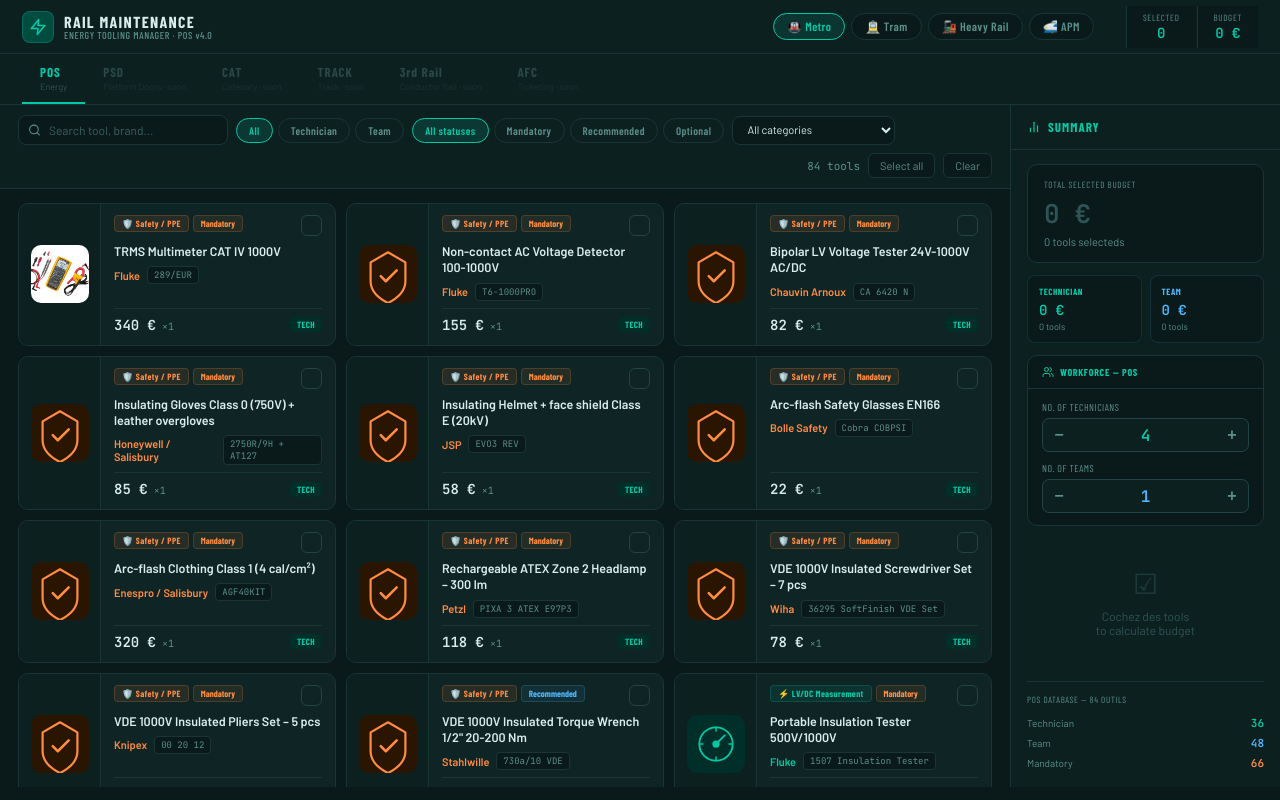
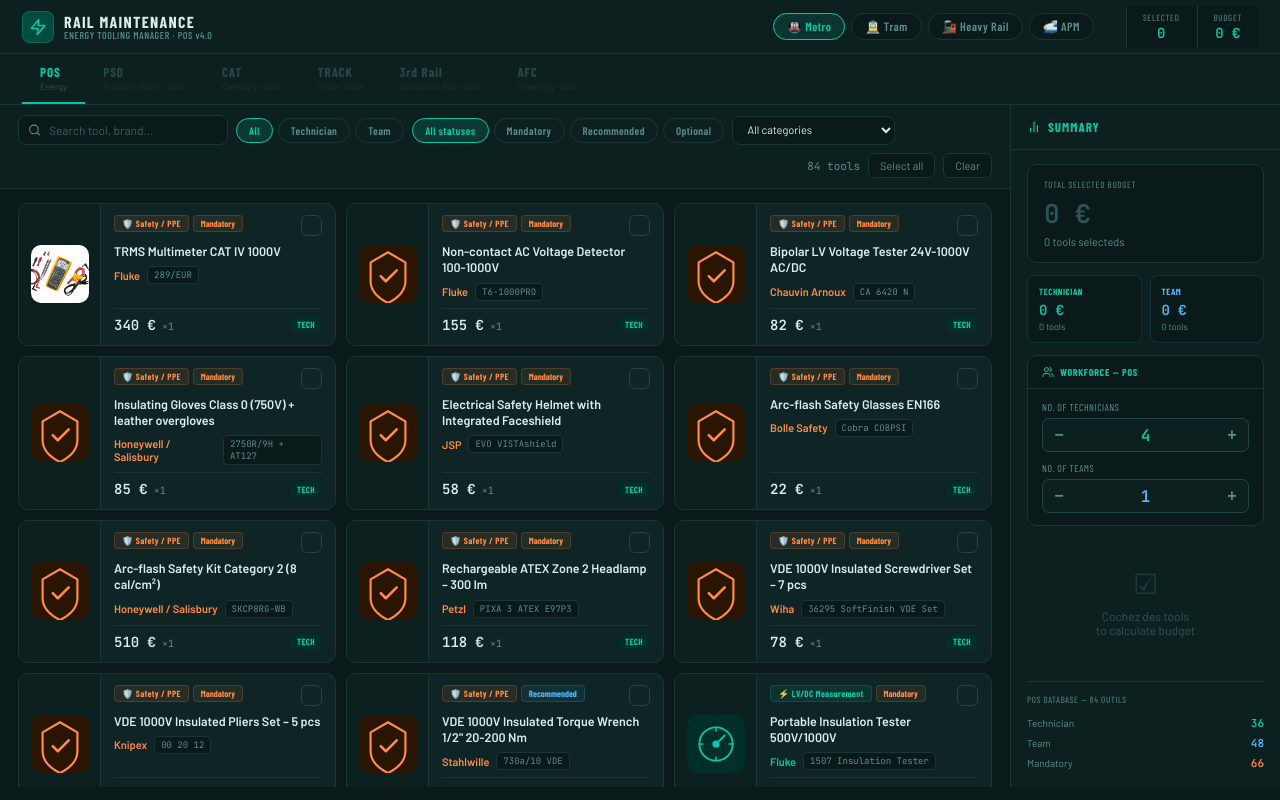
Before and after one commit to medboudia130278/Tools-simulator, a React (Vite) app: page / in a window 1280 px wide. Built offline with nearby package versions, Linux system fonts and the light colour scheme; a web font is replaced by a local one.

Commit message:
Refresh outdated tooling references and product links

```diff
--- a/railway_tooling.jsx
+++ b/railway_tooling.jsx
@@ -88,9 +88,9 @@
   ['t02','T','EPI','Non-contact AC Voltage Detector 100-1000V','Fluke','T6-1000PRO','LV','CAT IV 1000V','OB',1,155,'Annual','Non-contact measurement, no leads required. Essential LV safety. Instant detection before any approach.','https://www.fluke.com/fr-fr/produit/testeurs-electriques/testeurs-tension/fluke-t6-1000-pro'],
   ['t03','T','EPI','Bipolar LV Voltage Tester 24V-1000V AC/DC','Chauvin Arnoux','CA 6420 N','LV / DC Traction','CAT IV 1000V – NF EN 61243-3','OB',1,82,'Annual','Compliant with NF EN 61243-3. Audible whistle. Mandatory before any intervention.','https://www.chauvin-arnoux.com/fr/produits/category/detecteurs/ca-6420n'],
   ['t04','T','EPI','Insulating Gloves Class 0 (750V) + leather overgloves','Honeywell / Salisbury','2750R/9H + AT127','LV / DC Traction','Classe 0 – IEC 60903','OB',1,85,'6 months (dielectric test)','Replace after dielectric test failure or damage. Store in provided case.','https://www.salisburybyhoneywell.com/en/products/electrical-safety-gloves'],
-  ['t05','T','EPI','Insulating Helmet + face shield Class E (20kV)','JSP','EVO3 REV','All domains','EN 397 – Classe E','OB',1,58,'3 years','With chin strap and integrated arc-flash face shield. Colour-coded by role.','https://www.jspsafety.com/fr/produits/protection-de-la-tete/casques/evo3-rev'],
+  ['t05','T','EPI','Electrical Safety Helmet with Integrated Faceshield','JSP','EVO VISTAshield','All domains','EN 397 – EN 50365 – EN 166','OB',1,58,'3 years','Integrated faceshield helmet with low-voltage electrical insulation performance and better face coverage than the previous link.','https://www.jspsafety.com/products/PPE/Head-Protection/EN-397-industrial-Safety-Helmets/VAR-AMC170-007-F00_EVO-ViSTAshield-Safety-Helmet-with-integrated-Faceshield'],
   ['t06','T','EPI','Arc-flash Safety Glasses EN166','Bolle Safety','Cobra COBPSI','All domains','EN 166 / EN 170','OB',1,22,'1 year','Anti-scratch, anti-fog. Systematic use during all interventions.','https://www.bollesafety.com/fr/lunettes-de-securite/cobra'],
-  ['t07','T','EPI','Arc-flash Clothing Class 1 (4 cal/cm²)','Enespro / Salisbury','AGF40KIT','All domains','IEC 61482-2 – Classe 1','OB',1,320,'3 years or after arc event','Class 2 (8 cal/cm²) recommended for 25kV proximity work.','https://www.enespro.com/products/arc-flash-kits'],
+  ['t07','T','EPI','Arc-flash Safety Kit Category 2 (8 cal/cm²)','Honeywell / Salisbury','SKCP8RG-WB','All domains','NFPA 70E – ASTM F1506','OB',1,510,'3 years or after arc event','Current official kit page for coat + pants + PrismShield faceshield + hard hat. More realistic replacement than the obsolete AGF40KIT link.','https://www.salisburyonline.com/product/384/salisbury-safety-kit-8-cal-coat-pant-as1000-prismshield-faceshield-skcp8rg-wb'],
   ['t08','T','EPI','Rechargeable ATEX Zone 2 Headlamp – 300 lm','Petzl','PIXA 3 ATEX E97P3','All domains','ATEX zone 2 – IECEx','OB',1,118,'Annual (battery)','For use in technical rooms, tunnels, substations.','https://pro.petzl.com/fr/pro/lampes-frontales-atex/pixa-3'],
   ['t09','T','EPI','VDE 1000V Insulated Screwdriver Set – 7 pcs','Wiha','36295 SoftFinish VDE Set','LV','VDE – IEC 60900 – 1000V AC','OB',1,78,'Annual (visual inspection)','Bi-material handles. Compliant with DIN VDE 0680. Tested to 10kV.','https://www.wiha.com/fr-fr/outillage/tournevis/tournevis-vde/softfinish-vde/36295'],
   ['t10','T','EPI','VDE 1000V Insulated Pliers Set – 5 pcs','Knipex','00 20 12','LV','VDE – IEC 60900 – 1000V AC','OB',1,145,'Annual (visual inspection)','Bi-material sleeves tested to 10kV. Market-leading reference.','https://www.knipex.com/index.php?cl=details&artNum=002012'],
@@ -109,8 +109,8 @@
   ['t23','T','OUTILS','Telescopic Magnetic Pick-up Rod 65cm – 600g','Facom','DA.15PB','All domains','–','OB',1,14,'Replace as needed','Retrieve screws, bolts, lugs dropped inside cabinets or conduits.','https://www.facom.com/fr/tools/reaching-tools/DA.15PB.html'],
   ['t24','T','OUTILS','Telescopic Inspection Mirror LED 360°','Facom','S.270PB','All domains','–','RC',1,22,'Replace as needed','Read nameplates and trace wiring in inaccessible areas.','https://www.facom.com/fr/tools/inspection-tools/S.270PB.html'],
   ['t25','T','OUTILS','Tape Measure 5m magnetic anti-shock','Stanley','STHT36334 FatMax','All domains','–','OB',1,18,'Replace as needed','Double-sided magnetic hook useful for solo work.','https://www.stanley.fr/outils-a-main/mesure/metres-ruban/fatmax-autolock-5m'],
-  ['t26','T','OUTILS','Permanent Industrial Markers oil/heat resistant – pack 3','Edding','8300 Industrial Marker','All domains','–','OB',3,5.5,'Consumable','Black, red, white. Resistant to 120°C, solvents, oil.','https://www.edding.com/fr/produits/edding-8300-industrial-marker'],
-  ['t27','T','OUTILS','Rechargeable Work Light 500 lm magnet IP54','Scangrip','Flex Wear 03.5122','All domains','IP54 – EN 60598','OB',1,55,'Annual (battery)','Position inside cabinet for local lighting. Hands-free operation.','https://www.scangrip.com/fr/produits/travail-general/flex-wear'],
+  ['t26','T','OUTILS','Permanent Industrial Markers oil/heat resistant – pack 3','Edding','8300 Industry Permanent Marker','All domains','–','OB',3,5.5,'Consumable','Black, red, blue. Industrial marker for oily/dusty surfaces, heat resistant up to 300°C.','https://www.edding.com/en-us/products/edding-8300-industry-permanent-marker/'],
+  ['t27','T','OUTILS','Rechargeable Work Light 500 lm magnet IP65','Scangrip','UNIFORM 03.6208','All domains','IP65 – EN 13032-1','OB',1,55,'Annual (battery)','Portable inspection/work light with integrated magnet, hook and adjustable output up to 500 lm. Replaces the obsolete FLEX WEAR link.','https://www.scangrip.com/fr-fr/boutique/lampes-de-travail/03-6208-uniform'],
   ['t28','T','OUTILS','Cordless Drill/Driver 18V + case + 2 batteries','Bosch','GSR 18V-55 Professional','All domains','–','OB',1,175,'Replace if defective','Fixing terminal blocks, cabinet covers, light cable trays.','https://www.bosch-professional.com/fr/fr/products/gsr-18v-55-0615A5002N.html'],
   ['t29','T','CABLE','Manual Hydraulic Crimping Tool 6-240mm²','Klauke','K05 / EK60L','LV / DC Traction','EN 61238-1','OB',1,185,'2 years','Hexagonal or round die. Traction and auxiliary cable terminations.','https://www.klauke.com/fr/produits/outils-a-sertir/presses-a-sertir-manuelles'],
   ['t30','T','CABLE','Automatic Wire Stripper 0.2-6mm²','Jokari','30200 T-Stripper','LV / DC','–','OB',1,42,'Replace when worn','Auto-adjust by wire size. Daily use in 400V/24V cabinets.','https://www.jokari.de/products/t-stripper-vario'],
@@ -127,7 +127,7 @@
   ['e05','E','EPI','Insulating Operating Rod MV 1kV-36kV','Catu','MP-5 / MP-10','MV 10-36kV','NF EN 61235 – NF C 18-150','OB',2,380,'Annual (dielectric test)','DISTINCT from earthing poles. For operating MV disconnectors and switches.','https://www.catu.com/fr/produits/perches-de-manoeuvre'],
   ['e06','E','EPI','MV Insulating Proximity Screen – protection sheet','Catu','CA-817','MV 10-36kV','NF C 18-510 – NF EN 61318','OB',2,145,'Annual (dielectric test)','Protects adjacent live parts during HV proximity work.','https://www.catu.com/fr/produits/protections-isolantes'],
   ['e07','E','OUTILS','Pro Rolling Tool Chest 3 lockable drawers 80kg','Stanley','FMST1-75791 FatMax XL','All domains','–','OB',1,245,'Replace when worn','Large team chest for HV tooling, megohmmeters and test sets.','https://www.stanley.fr/outils-a-main/rangement-outils/servantes-a-roulettes'],
-  ['e08','E','OUTILS','Socket Set 1/2" + VDE metric box spanners 10-32mm','Facom','J.380-E2PB + SL.444','LV / MV – Heavy bolting','VDE partiel – IEC 60900','OB',1,195,'Replace when worn','Heavy bolting: busbars, transformers, MV switches.','https://www.facom.com/fr/tools/sockets/socket-sets'],
+  ['e08','E','OUTILS','VDE Socket Set 3/8" insulated metric 7-22mm','Stahlwille','12171/19/4 VDE','LV / MV – Protected bolting','IEC 60900','OB',1,195,'Replace when worn','Official insulated socket set page still online. Better-maintained reference than the old FACOM category URL.','https://stahlwille.com/en_us/products/detail/893236'],
   ['e09','E','OUTILS','Cordless Impact Wrench 18V 440 Nm 1/2"','Bosch','GDS 18V-400 Professional','MV / HV – Heavy bolting','–','RC',1,265,'Replace if defective','Heavy bolt removal: MV busbars, transformers, SF6 equipment.','https://www.bosch-professional.com/fr/fr/products/gds-18v-400-06019A1300.html'],
   ['e10','E','OUTILS','Cordless Hammer Drill 18V + 2×4Ah batteries','Bosch','GSB 18V-55 Professional','All domains','–','RC',1,195,'Replace if defective','Heavy fixings, drilling cabinet metalwork, cable trays.','https://www.bosch-professional.com/fr/fr/products/gsb-18v-55-0615A5003N.html'],
   ['e11','E','OUTILS','Torque Wrench 3/8" 2-25 Nm – terminals and lugs','Facom','S.306-25','LV / DC – Fine bolting','ISO 6789 – Classe II','OB',1,165,'Annual (calibration)','Terminal blocks, 4-16mm² lugs, MV terminations. Certificate included.','https://www.facom.com/fr/tools/torque/torque-wrenches/S.306-25.html'],
@@ -141,7 +141,7 @@
   ['e19','E','MHTA','Digital Insulation Resistance Meter 5kV DC','Megger','MIT525','LV / MV / Cables','IEC 61557-2','OB',1,1650,'Annual (calibration)','PI, DAR, DD measurement. MV cables and substation transformers.','https://www.megger.com/fr/products/test-equipment/insulation-resistance-testers/mit525'],
   ['e20','E','MHTA','Digital Insulation Resistance Meter 10kV DC','Megger','MIT1025/2','MV 10-36kV / HV 25kV','IEC 61557-2','RC',1,3800,'Annual (calibration)','Insulation testing of MV cables and 25kV transformer windings.','https://www.megger.com/fr/products/test-equipment/insulation-resistance-testers/mit1025'],
   ['e21','E','MHTA','Micro-ohmmeter Contact Resistance 10-200A DC','Megger','DLRO10X','MV / Switchgear','IEC 62271 / IEC 60044','OB',1,2650,'Annual (calibration)','Contact resistance of circuit breakers, disconnectors, busbars.','https://www.megger.com/fr/products/test-equipment/low-resistance-ohmmeters/dlro10x'],
-  ['e22','E','MHTA','Three-phase Protection Relay Test Set','Omicron','CMC 353','MV / Protection','IEC 60255 – IEC 61850','OB',1,16500,'Annual (calibration)','Three-phase current/voltage injection. Tests differential, overcurrent, distance relays.','https://www.omicronenergy.com/fr/products/cmc-353'],
+  ['e22','E','MHTA','Three-phase Protection Relay Test Set','Omicron','CMC 353','MV / Protection','IEC 60255 – IEC 61850','OB',1,16500,'Annual (calibration)','Three-phase current/voltage injection. Tests differential, overcurrent, distance relays. Official OMICRON page notes the CMC 353 remains available until 31/12/2026.','https://www.omicronenergy.com/fr/produits/cmc-353/'],
   ['e23','E','MHTA','CT/VT Transformer Turns Ratio + Polarity Tester','Megger','MRCT / TTR300','MV / CT-VT','IEC 60044-1 / IEC 61869','RC',1,3200,'Annual (calibration)','Turns ratio, excitation current, CT and VT polarity.','https://www.megger.com/fr/products/test-equipment/transformer-test/mrct'],
   ['e24','E','MHTA','VLF Cable Insulation Tester MV 34kV','Baur','PHG TD/VLF 34 kV','MV 10-36kV','IEC 60060-3 / NF C 33-052','RC',1,8500,'Bi-annual','In-service dielectric testing of MV cables. 0.1 Hz frequency.','https://www.baur.eu/products/vlf-testing/phg-td'],
   ['e25','E','MHTA','Clamp-on Earth Tester – Rt measurement without disconnection','Fluke','1630-2 FC','All domains – Earth network','IEC 61557-5','OB',1,780,'Annual (calibration)','Earth resistance measurement without disconnecting electrodes. Fluke Connect WiFi.','https://www.fluke.com/fr-fr/produit/mesure-resistance-terre/fluke-1630-2-fc'],
@@ -163,7 +163,7 @@
   ['e41','E','CABLE','Ratchet Crimping Tool small sections 0.5-16mm²','Weidmuller','PZ 6 Roto','LV / DC – Control circuits 24-110V','EN 60947-7 / DIN 46228','OB',2,95,'Replace when worn','Crimping ferrules and lugs for control circuits. Anti-return ratchet.','https://www.weidmueller.com/fr/products/tools/crimping-tools/pz-6-roto'],
   ['e42','E','CABLE','Fibreglass Fish Tape 20m – cable pulling needle','Greenlee','540','All domains – Cable pulling','–','OB',1,85,'Replace if broken','Pulling LV, DC, control cables in conduits. Non-conductive fibreglass.','https://www.greenlee.com/fish-tapes/540'],
   ['e43','E','CABLE','MV Cable Sealing Kit – resin + heat-shrink sleeves','Raychem / nVent','RSTI-A / CSJA Series','MV 10-36kV / DC Traction','IEC 60502-4 / HD 620','OB',1,220,'Consumable','MV cable jointing, termination or repair. Moisture protection.','https://www.nvent.com/fr-fr/raychem/cables/cable-accessories'],
-  ['e44','E','COLLECTIF','Portable Generator 3.5 kVA – 230V silent','Honda','EU30i','LV Auxiliaries','EN 12601','RC',1,1850,'Annual (oil change + service)','Backup power for diagnostic equipment in unpowered areas. 50-56 dB.','https://www.honda.fr/power/products/generators/eu30i.html'],
+  ['e44','E','COLLECTIF','Portable Inverter Generator 3.2 kW – 230V silent','Honda','EU32i','LV Auxiliaries','EN 12601','RC',1,4169,'Annual (oil change + service)','Current official Honda portable inverter generator page. Compact, quiet and easier to source than the discontinued EU30i reference.','https://shop.honda.fr/p/groupe-eu-32-ik-3200w/15323020/'],
   ['e45','E','COLLECTIF','Railway Site Signalling + Safety Barrier Kit','HEKA / Vepro','Kit signalisation ferroviaire','All domains – Track safety','NF EN ISO 7010','OB',2,280,'Annual (inspection)','Class 2 cones, NF-compliant signs, red/white barrier tape.','https://www.heka-signal.com/signalisation-ferroviaire'],
   ['e46','E','COLLECTIF','Professional First Aid Kit EN13169','Aptus / Gramm Medical','First Aid Kit Pro','All domains','EN 13169 / DIN 13157','OB',1,65,'6 months (expiry check)','Check expiry and replenishment every 6 months.','https://www.gramm-medical.com/trousses-secours-professionnelles'],
   ['e47','E','COLLECTIF','CO2 Extinguisher 5kg – class B/C electrical cabinets','Sicli / Amerex','T5','All domains','EN 615 / EN 3-7','OB',1,155,'Annual (pressure check)','CO2 only — for electrical cabinets. Always in intervention vehicle.','https://www.sicli.com/extincteurs/extincteur-co2-5kg'],
```
